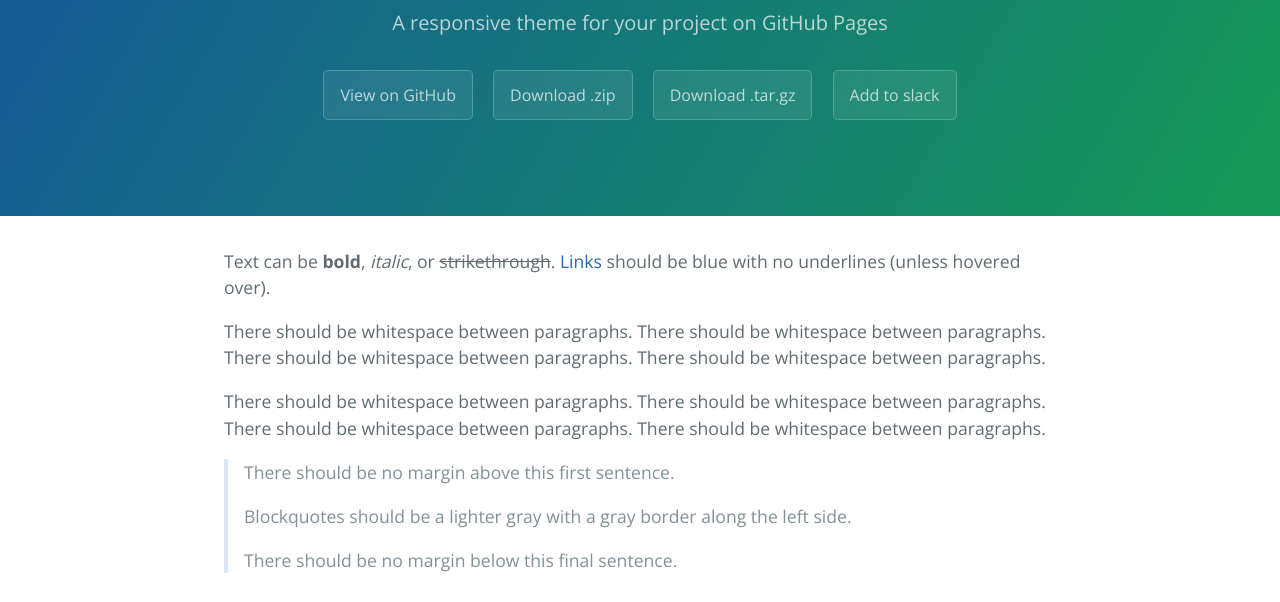
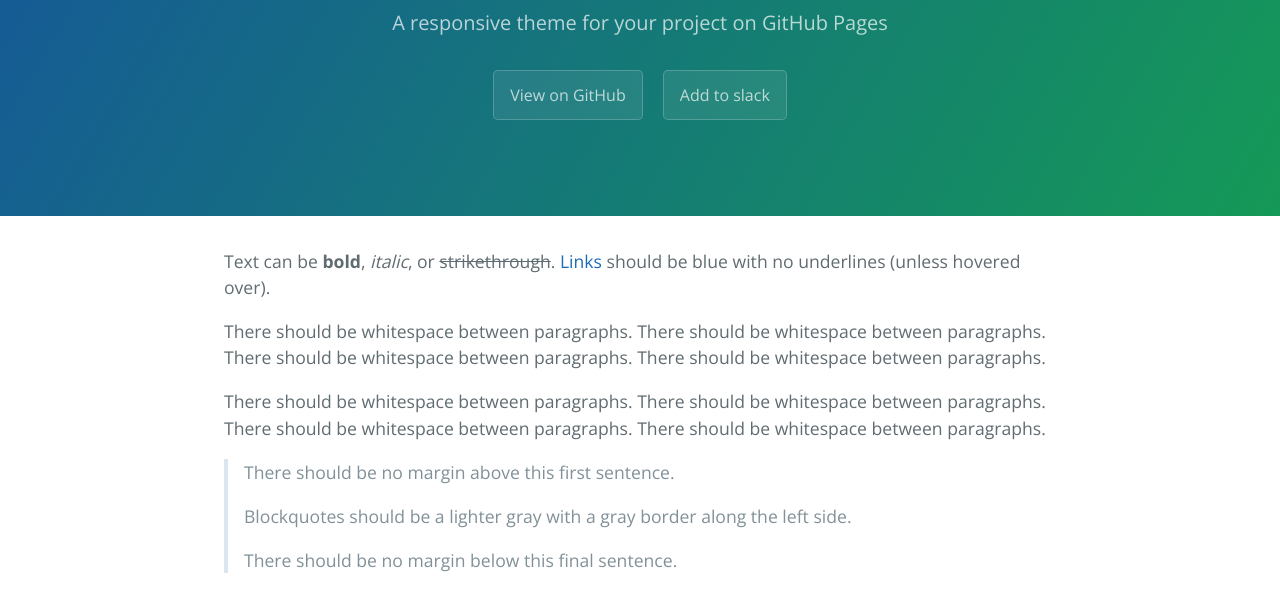
Before and after one commit to Santi871/SnooHelper, a website: page index.html in a window 1280 px wide. Shown: the part 167-769 px from the top of the page. Drawn offline with nearby package versions, Linux system fonts and the light colour scheme.

Commit message:
Update index.html

```diff
--- a/index.html
+++ b/index.html
@@ -14,8 +14,6 @@
       <h1 class="project-name">Cayman</h1>
       <h2 class="project-tagline">A responsive theme for your project on GitHub Pages</h2>
       <a href="#" class="btn">View on GitHub</a>
-      <a href="#" class="btn">Download .zip</a>
-      <a href="#" class="btn">Download .tar.gz</a>
       <a href="#" class="btn">Add to slack</a>
     </section>
 
```
